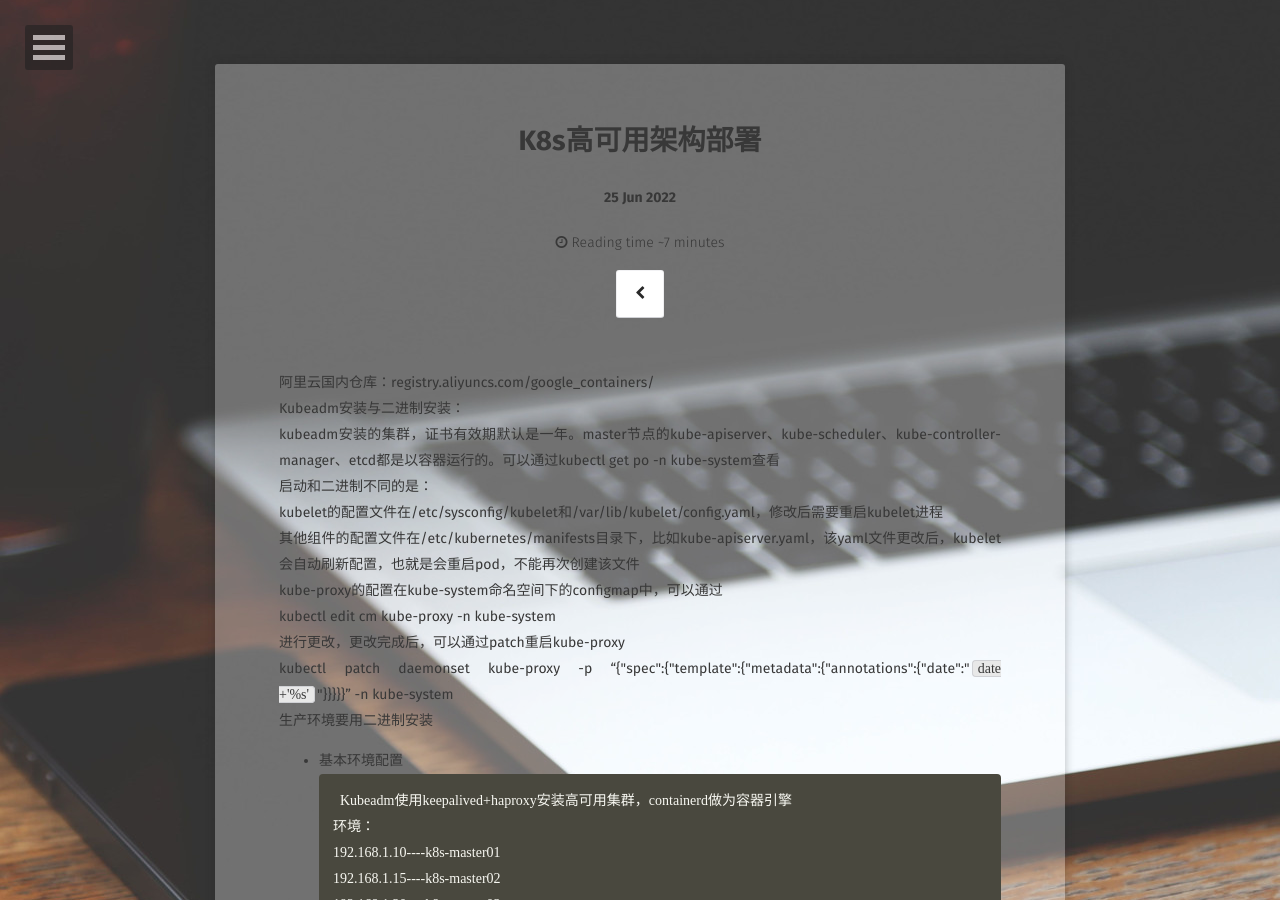
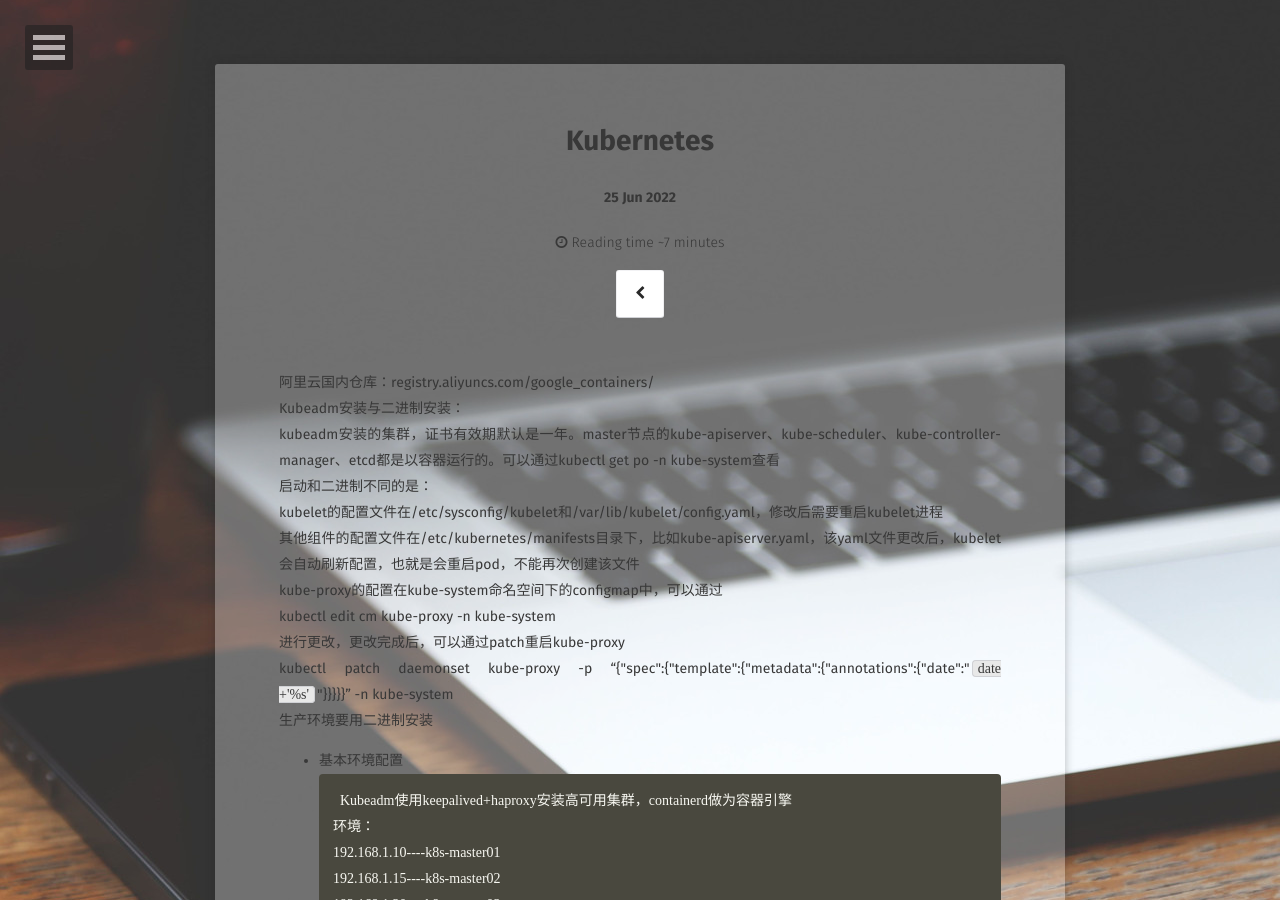
Before and after one commit to A17513081909/csz.github.io, a Jekyll site: the page built from _posts/2021-01-04-kubernetes.md, in a window 1280 px wide and 900 px high. Built offline with Jekyll 4.4.1, drawn with Linux system fonts in a browser that asks for light colours; some web fonts are replaced.

Commit message:
Update 2021-01-04-kubernetes.md

```diff
--- a/_posts/2021-01-04-kubernetes.md
+++ b/_posts/2021-01-04-kubernetes.md
@@ -1,6 +1,6 @@
 ---
 layout: post
-title: 'K8s高可用架构部署'
+title: 'Kubernetes'
 date: 2022-06-25
 excerpt: "使用haproxy+keepalived实现k8s高可用架构集群，包括kubedam与二进制安装"
 tags: ['haproxy+keepalived','kubeadm','二进制']
```
